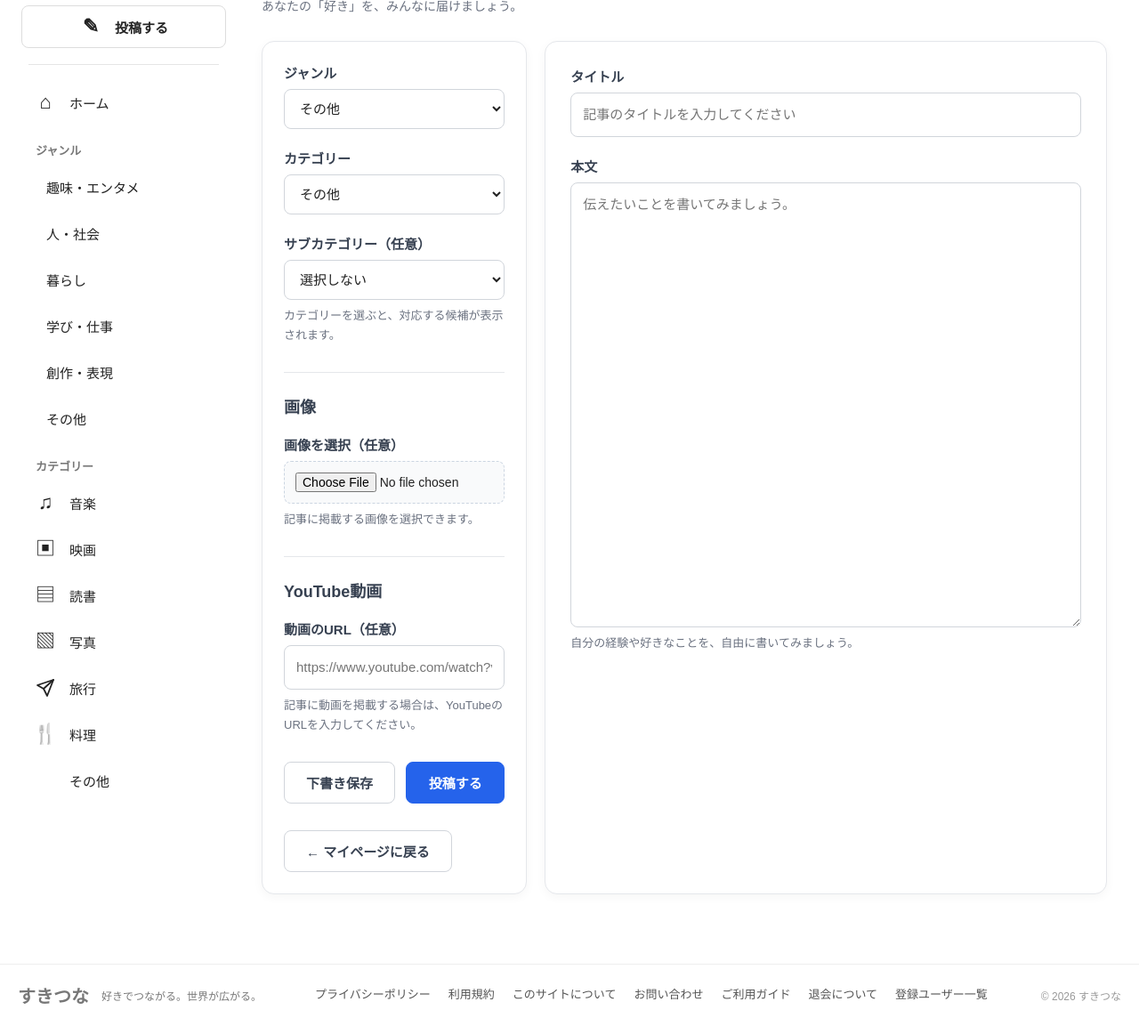
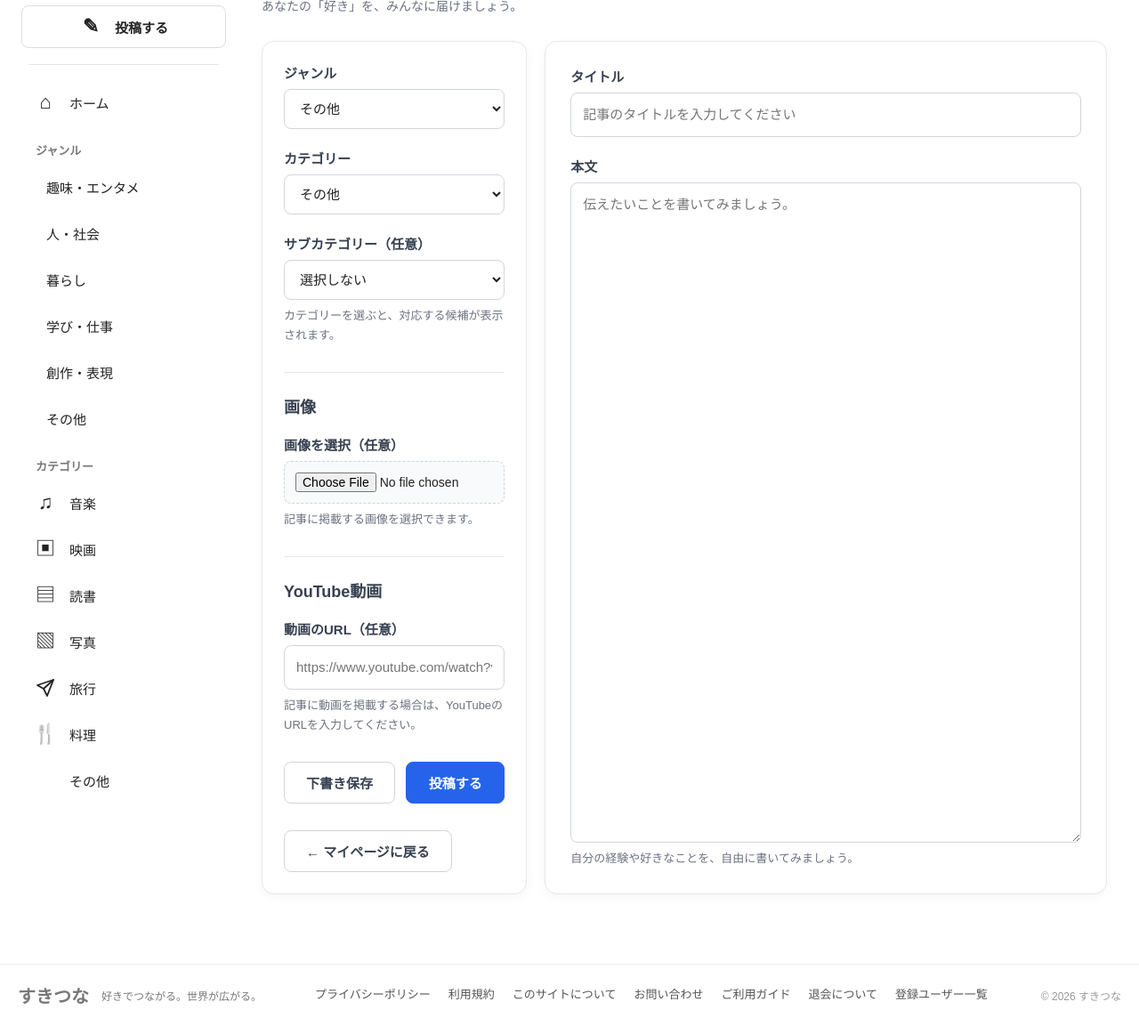
Before and after one commit to sat0816har-cpu/django_app, a Django app: page /articles/new/ in a window 1280 px wide. Shown: the part 177-1330 px from the top of the page at 89% size. Run offline with Django 4.2, Linux system fonts and the light colour scheme; the visitor is signed in with stand-in values (Sample User, id 1); data that the repository does not hold is empty.

Commit message:
Update form.html

```diff
--- a/templates/articles/form.html
+++ b/templates/articles/form.html
@@ -228,9 +228,11 @@
         }
 
         /* 右側：タイトルと本文 */
-        .article-form-writing-card {
+            .article-form-writing-card {
             grid-area: writing;
             min-width: 0;
+            display: flex;
+            flex-direction: column;
             background: #ffffff;
             border: 1px solid #e5e7eb;
             border-radius: 14px;
@@ -239,10 +241,22 @@
             box-shadow: 0 3px 12px rgba(0, 0, 0, 0.04);
         }
 
-        /* 本文入力欄を広くする */
+
+         /* 本文の入力欄をカード内いっぱいに広げる */
+            .article-form-writing-card .article-form-group:last-child {
+            flex: 1;
+            display: flex;
+            flex-direction: column;
+            min-height: 0;
+            margin-bottom: 0;
+        }
+
         .article-form-writing-card .article-form-textarea {
-            height: calc(100vh - 360px);
+            flex: 1;
+            width: 100%;
+            height: auto;
             min-height: 500px;
+            resize: vertical;
         }
     }
 </style>
```
